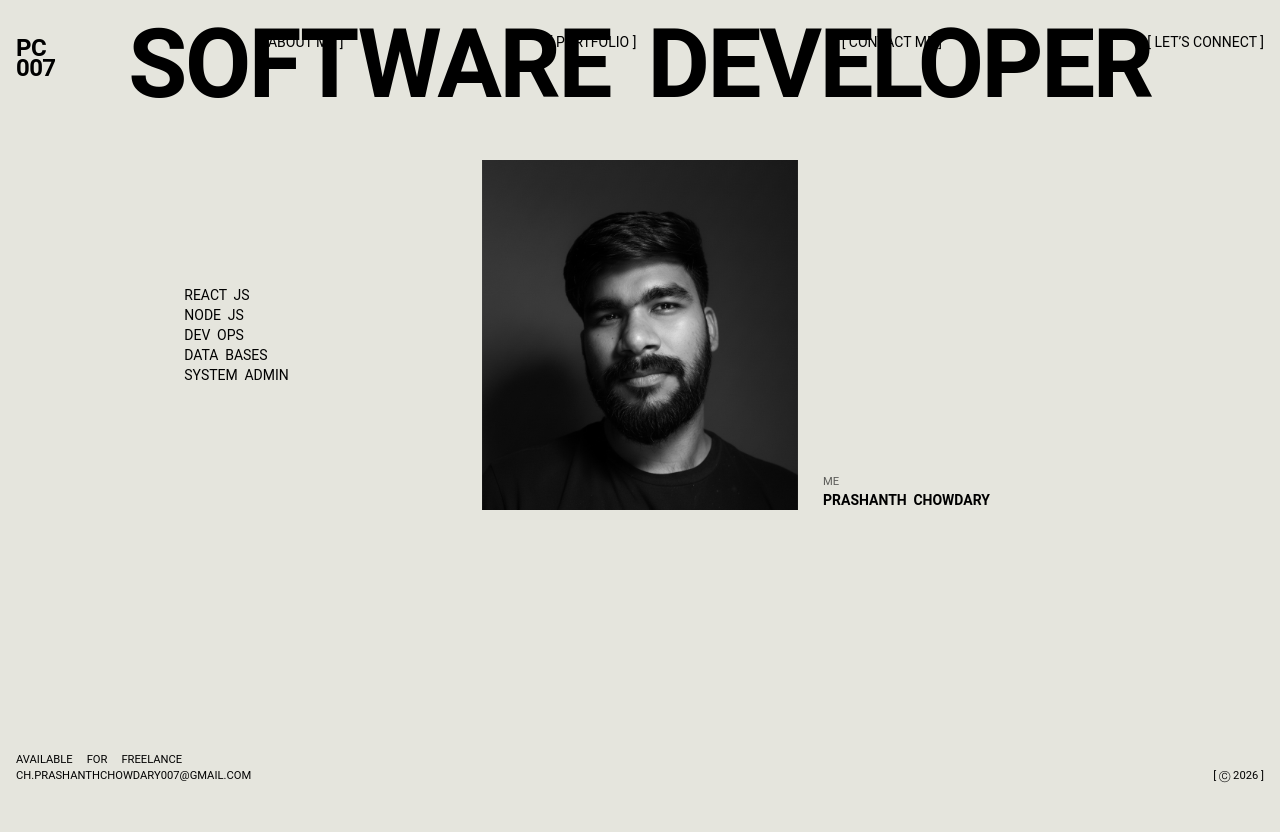
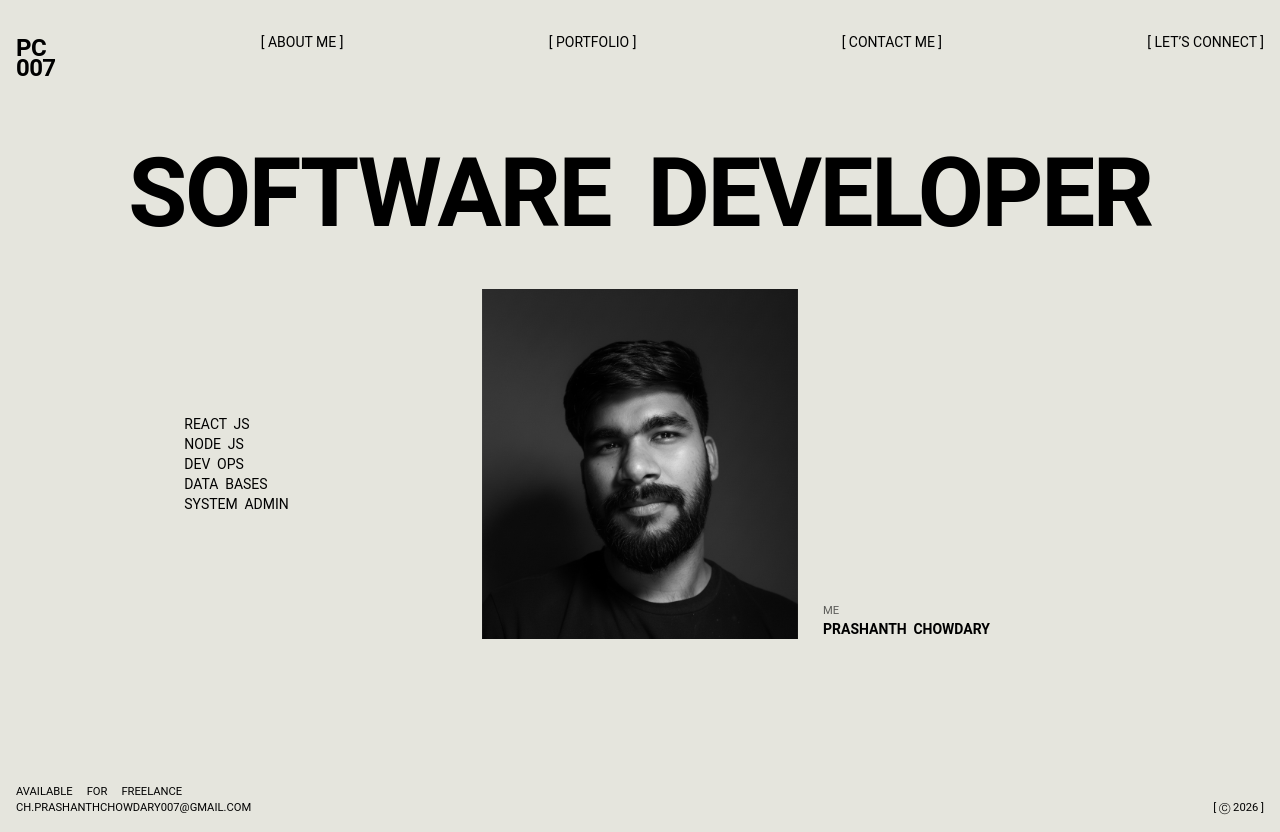
Before and after one commit to Mr-Prashanth-Chowdary/Portfolio, a React (Vite) app: page / in a window 1280 px wide. Before the commit the page ends 800 px from the top, so only its background shows below. Built offline with nearby package versions, Linux system fonts and the light colour scheme.

Commit message:
checking

```diff
--- a/src/components/HeroSection.tsx
+++ b/src/components/HeroSection.tsx
@@ -10,7 +10,7 @@ export default function HeroSection() {
         ]
     }
     return (
-        <div className="flex flex-col items-center justify-center w-full max-w-7xl mx-auto">
+        <div className="flex flex-col items-center justify-center w-full min-h-screen max-w-7xl mx-auto">
             <div>
                 <h1 className='text-4xl md:text-6xl lg:text-8xl font-bold text-center lg:[word-spacing:1rem]'>{heroContent.HEADLINE}</h1>
             </div>
--- a/src/components/Nav.tsx
+++ b/src/components/Nav.tsx
@@ -29,7 +29,7 @@ export default function Nav() {
     ]
 
     return (
-    < nav className = {`${isMenuOpen ? 'text-white' : 'text-black'} fixed top-0 inset-x-0 w-full z-50 px-4 py-8 transition-colors duration-500`}>
+    < nav className = {`${isMenuOpen ? 'text-primary-foreground' : 'text-primary'} fixed top-0 inset-x-0 w-full z-50 px-4 py-8 transition-colors duration-500`}>
             <ul className='flex justify-between w-full items-start'>
                 <h1 className='text-2xl font-bold'>
                     {title.name}
@@ -49,7 +49,7 @@ export default function Nav() {
                 <li className='lg:hidden list-none text-sm'>
                     <button
                         onClick={() => setIsMenuOpen(prev => !prev)}
-                        className='hover:text-primary transition-colors cursor-pointer'
+                        className={`${isMenuOpen ? 'text-primary-foreground' : 'text-primary'} hover:text-primary transition-colors cursor-pointer`}
                     >
                         {isMenuOpen ? "[ CLOSE ]" : "[ MENU ]"}
                     </button>
```
